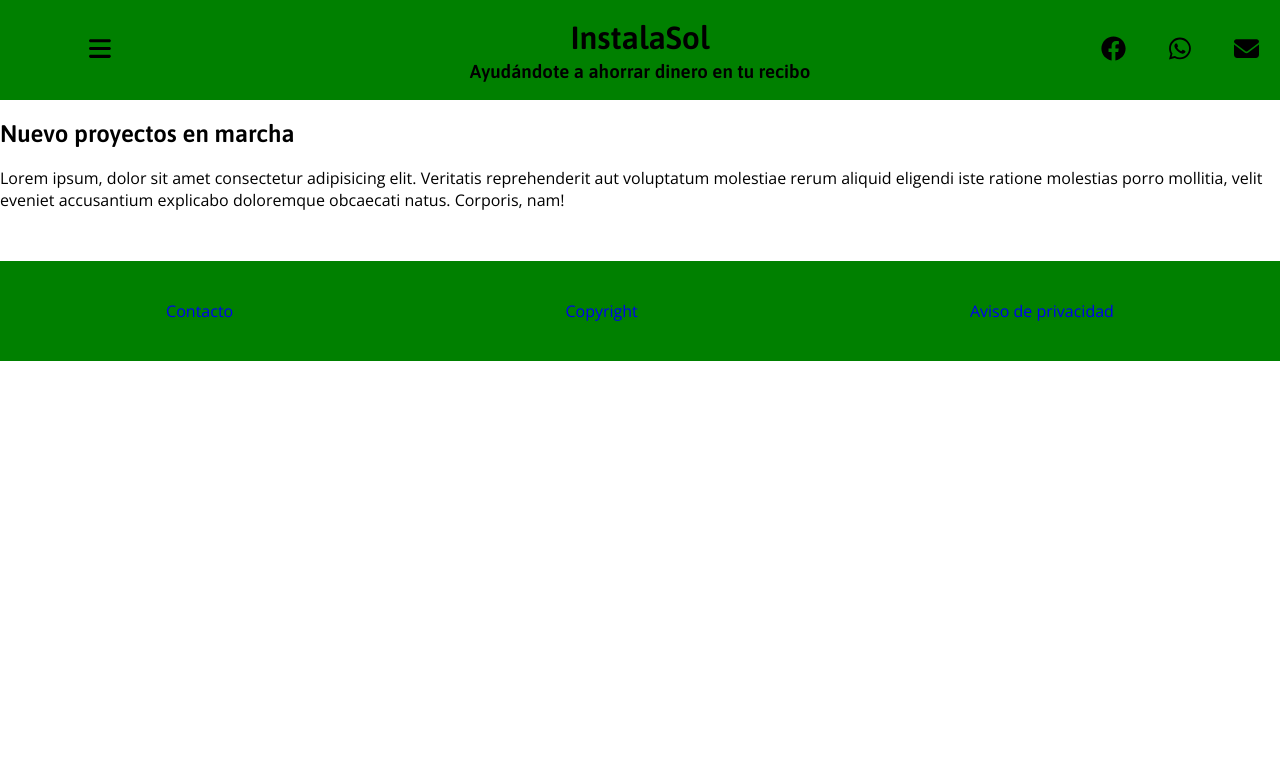
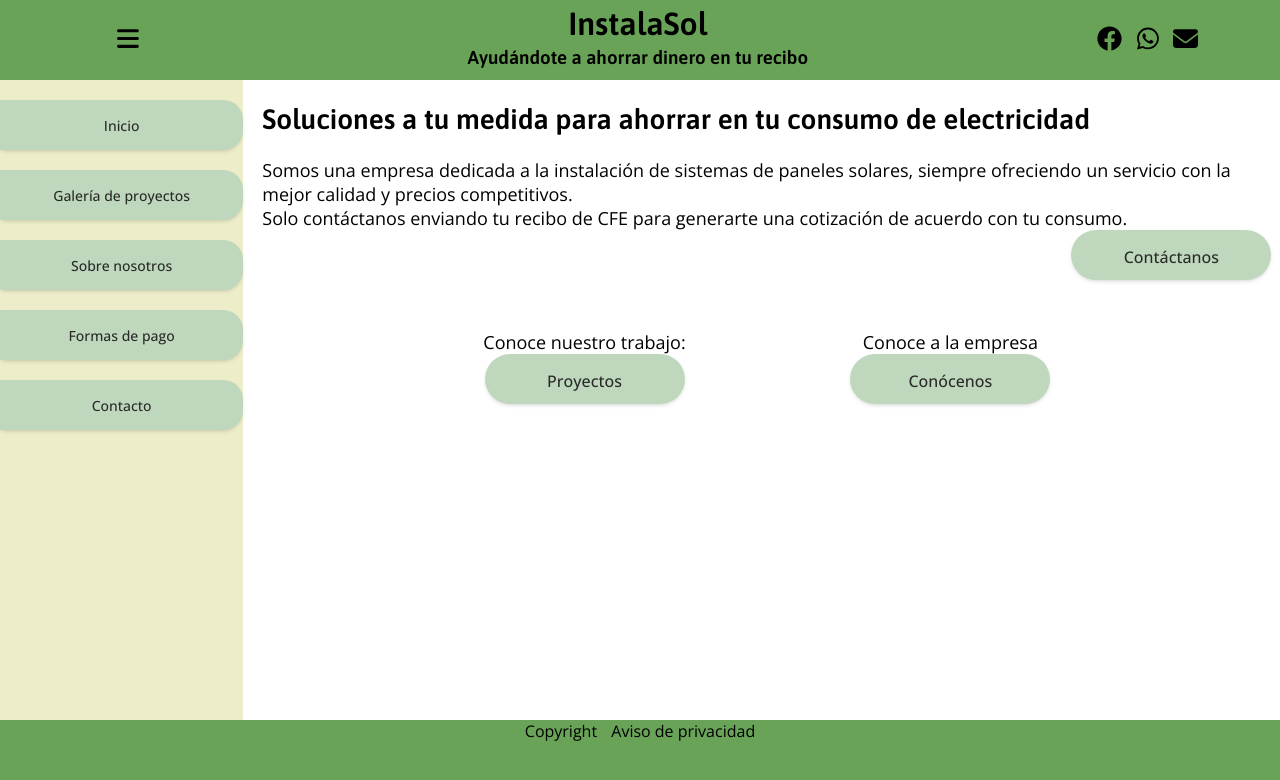
Before and after one commit to bolanos-nava/instalasol, a website: page index.html in a window 1280 px wide. Drawn offline with nearby package versions, Linux system fonts and the light colour scheme.

Commit message:
Finishes index page

```diff
--- a/index.html
+++ b/index.html
@@ -29,16 +29,19 @@
   </head>
   <body>
     <header>
-      <div id="hamburger-menu-container">
-        <button type="button" id="hamburger-menu-button">
+      <div class="header-buttons-container">
+        <button type="button" class="header-button">
           <i class="header-icons fa-solid fa-bars"></i>
         </button>
       </div>
+
       <div class="titles-container">
         <h1>InstalaSol</h1>
         <h3>Ayudándote a ahorrar dinero en tu recibo</h3>
       </div>
-      <ul id="contact-icons" class="horizontal-buttons">
+
+      <div class="horizontal-buttons-container">
+        <ul class="horizontal-buttons">
           <!-- facebook, whatsapp and email icons -->
           <li>
             <a
@@ -68,39 +71,102 @@
             </a>
           </li>
         </ul>
+      </div>
     </header>
 
-    <aside id="sidebar" class="sidebar-close">
-      <nav>
-        <ul>
-          <li class="add-margin">
-            <a href="pages/company-history.html">Historia de la empresa</a>
+    <div class="spinal-chord-container">
+      <aside id="sidebar">
+        <nav class="navigation__sidebar">
+          <ul class="navigation__vertical-container">
+            <li class="add-margin-down navigation__element">
+              <button type="button" class="navigation__button">
+                <a class="navigation__link" href="#">Inicio</a>
+              </button>
             </li>
-          <li class="add-margin">
-            <a href="pages/project-gallery.html">Galería de proyectos</a>
+            <li class="add-margin-down navigation__element">
+              <button type="button" class="navigation__button">
+                <a class="navigation__link" href="pages/company-history.html"
+                  >Galería de proyectos</a
+                >
+              </button>
             </li>
-          <li>
-            <a href="pages/services-catalog.html">Catálogo de servicios</a>
+            <li class="add-margin-down navigation__element">
+              <button type="button" class="navigation__button">
+                <a class="navigation__link" href="pages/company-history.html"
+                  >Sobre nosotros</a
+                >
+              </button>
+            </li>
+            <li class="add-margin-down navigation__element">
+              <button type="button" class="navigation__button">
+                <a class="navigation__link" href="pages/project-gallery.html"
+                  >Formas de pago</a
+                >
+              </button>
+            </li>
+            <li class="navigation__element">
+              <button type="button" class="navigation__button">
+                <a class="navigation__link" href="pages/services-catalog.html"
+                  >Contacto</a
+                >
+              </button>
             </li>
           </ul>
         </nav>
       </aside>
 
-    <main>
-      <h2>Nuevo proyectos en marcha</h2>
+      <main id="index-main">
+        <h2 id="main-title">
+          Soluciones a tu medida para ahorrar en tu consumo de electricidad
+        </h2>
+        <div class="text-button-container button-end first">
           <p>
-        Lorem ipsum, dolor sit amet consectetur adipisicing elit. Veritatis
-        reprehenderit aut voluptatum molestiae rerum aliquid eligendi iste
-        ratione molestias porro mollitia, velit eveniet accusantium explicabo
-        doloremque obcaecati natus. Corporis, nam!
+            Somos una empresa dedicada a la instalación de sistemas de paneles
+            solares, siempre ofreciendo un servicio con la mejor calidad y
+            precios competitivos.
           </p>
+          <p>
+            Solo contáctanos enviando tu recibo de CFE para generarte una
+            cotización de acuerdo con tu consumo.
+          </p>
+          <button type="button" class="navigation__button landing-page-button">
+            <a class="navigation__link" href="/pages/contact.html"
+              >Contáctanos</a
+            >
+          </button>
+        </div>
+
+        <div class="other-buttons">
+          <div class="text-button-container">
+            <p>Conoce nuestro trabajo:</p>
+            <button
+              type="button"
+              class="navigation__button landing-page-button"
+            >
+              <a class="navigation__link" href="/pages/project-gallery.html"
+                >Proyectos</a
+              >
+            </button>
+          </div>
+          <div class="text-button-container">
+            <p>Conoce a la empresa</p>
+            <button
+              type="button"
+              class="navigation__button landing-page-button"
+            >
+              <a class="navigation__link" href="/pages/company-history.html"
+                >Conócenos</a
+              >
+            </button>
+          </div>
+        </div>
+
+        <aside class="side-image"></aside>
       </main>
+    </div>
 
     <footer>
       <ul class="horizontal-buttons">
-        <li>
-          <a href="pages/contact.html">Contacto</a>
-        </li>
         <li>
           <a href="pages/copyright.html">Copyright</a>
         </li>
--- a/src/css/styles.css
+++ b/src/css/styles.css
@@ -1,6 +1,17 @@
 /* Several resets */
 * {
   font-family: "Open Sans", sans-serif;
+  --outer-space: #36413eff;
+  --cream: #edeec9ff;
+  --tea-green: #bfd8bdff;
+  --davys-gray: #5d5e60ff;
+  --blue-munsell: #0892a5ff;
+  --chestnut: #a24936ff;
+  --powder-blue: #95b8d1ff;
+  --hunyadi-yellow: #edb458ff;
+  --jet: #282b28ff;
+  --asparagus: #68a357ff;
+  --header-footer-height: 80px;
 }
 h1,
 h2,
@@ -17,108 +28,177 @@ p {
 body {
   margin: 0;
   padding: 0;
+  position: relative;
+  min-height: 100vh;
 }
-
 /* Resetting ul styles for sidebar and footer */
-aside ul,
-footer ul,
-header ul {
+ul {
   list-style-type: none;
   margin: 0;
   padding: 0;
 }
-aside a,
-footer a,
-header a {
+a,
+a:link,
+a:visited,
+a:hover {
   text-decoration: none;
-}
-header,
-footer ul {
-    height: 100px;
-    display: flex;
-    align-items: center;
-    justify-content: space-between;
-    width: 100%;
+  color: black;
 }
 
-header {
-  --child-widths: 200px;
-  background-color: green;
-  z-index: 1000;
+header,
+footer {
+  height: var(--header-footer-height);
+  background-color: var(--asparagus);
+  position: absolute;
+  width: 100%;
 }
-header a {
-  color: black;
+header > * {
+  display: inline-block;
+  vertical-align: middle;
 }
-#hamburger-menu-container {
-  display: flex;
-  justify-content: center;
-  align-items: center;
+
+.header-buttons-container {
+  width: 20%;
 }
-#hamburger-menu-button {
+.header-button {
+  display: block;
+  margin: auto auto;
   background-color: unset;
   border: none;
-  cursor: pointer;
-}
-.header-icons {
-  height: 25px;
 }
 .titles-container {
-  flex-direction: column;
-  align-items: center;
-  justify-content: center;
+  box-sizing: border-box;
+  width: 59%;
+  height: 100%;
+  padding: 10px;
 }
 .titles-container * {
   text-align: center;
   margin: 0;
   padding: 0;
+  margin: 0 auto;
 }
 .titles-container h1 {
-  margin-bottom: 5px;
+  margin: -5px 0 5px 0;
 }
-#hamburger-menu-container,
-#contact-icons {
-  width: var(--child-widths);
+.horizontal-buttons-container {
+  width: 20%;
 }
 .horizontal-buttons {
-  display: flex;
-  justify-content: space-around;
+  text-align: center;
+}
+.horizontal-buttons > li {
+  display: inline-block;
+}
+.horizontal-buttons > li:not(:first-child) {
+  margin-left: 10px;
+}
+.header-icons {
+  height: 25px;
+  cursor: pointer;
 }
 
-#sidebar a:link,
-#sidebar a:visited {
-  color: #3b0d11;
+
+footer {
+  bottom: 0;
+  z-index: 1000;
+}
+
+.spinal-chord-container {
+  --container-height: calc(100vh - 2 * var(--header-footer-height));
+  min-height: var(--container-height);
+  padding: var(--header-footer-height) 0;
+}
+
+.spinal-chord-container > * {
+  display: inline-block;
+  box-sizing: border-box;
+}
+
+
+#sidebar {
+  background-color: var(--cream);
+  height: 100%;
+  width: 200px;
+  padding: 20px 0;
+  vertical-align: top;
+  width: 19%;
+  min-height: var(--container-height);
+}
+#sidebar .add-margin-down {
+  margin-bottom: 20px;
+}
+.navigation__link:link,
+.navigation__link:visited {
+  color: var(--jet);
   font-weight: 500;
 }
-#sidebar a:hover {
-  /* color: #a1c8ff; */
-  color: #a3524e;
+.navigation__link:hover {
+  color:
+  var(--cream);
 }
-#sidebar {
-  position: absolute;
-  z-index: 10;
-  background-color: #a1c8ff;
+.navigation__button {
+  width: 100%;
+  height: 50px;
+  font-size: 14px;
+  background-color: var(--tea-green);
+  border: none;
+  border-left: none;
+  --radius: 20px;
+  border-radius: 0 var(--radius) var(--radius) 0;
+  cursor: pointer;
+  padding: 0;
+  box-shadow: 0px 2px 5px -2px rgba(0, 0, 0, 0.25);
+}
+.navigation__button:active {
+  box-shadow: none;
+}
+.navigation__link {
+  box-sizing: border-box;
+  padding: calc((50px - (14px + 4px)) / 2 ) 0px;
+  display: block;
+  width: 100%;
   height: 100%;
-  width: 200px;
-  top: 100px;
-  left: 0;
-  display: flex;
-  flex-direction: column;
-  justify-content: center;
-  align-items: center;
-  transition: transform 0.4s ease-in-out;
-}
-.sidebar-close {
-  transform: translateX(-100%);
-}
-#sidebar .add-margin {
-  margin-bottom: 10px;
 }
 
-footer {
-    margin-top: 50px;
-    width: 100%;
-    background-color: green;
+
+#index-main {
+  width: 80%;
+  padding-left: 15px;
+  text-align: end;
+  font-size: 18px;
 }
+#index-main > .text-button-container > p, #index-main h2 {
+  text-align: start;
+}
+#index-main h2 {
+  font-size: 28px;
+}
+
+.other-buttons {
+  margin: 50px 0;
+  text-align: center;
+}
+.other-buttons > .text-button-container:first-child {
+  margin-right: 160px;
+}
+.other-buttons > .text-button-container {
+  text-align: center;
+  display: inline-block;
+}
+
+.navigation__button.landing-page-button {
+  border: none;
+  border-radius: 30px;
+  height: 50px;
+  width: 200px;
+  box-shadow: 0px 2px 5px -2px rgba(0, 0, 0, 0.25);
+  font-size: 16px;
+}
+.navigation__button.landing-page-button > .navigation__link {
+  /* padding: 12px 0; */
+}
+
 
 .image-card {
   background-color: rgb(207, 164, 36);
```
Lines whose indentation alone changed are shown as unchanged.
